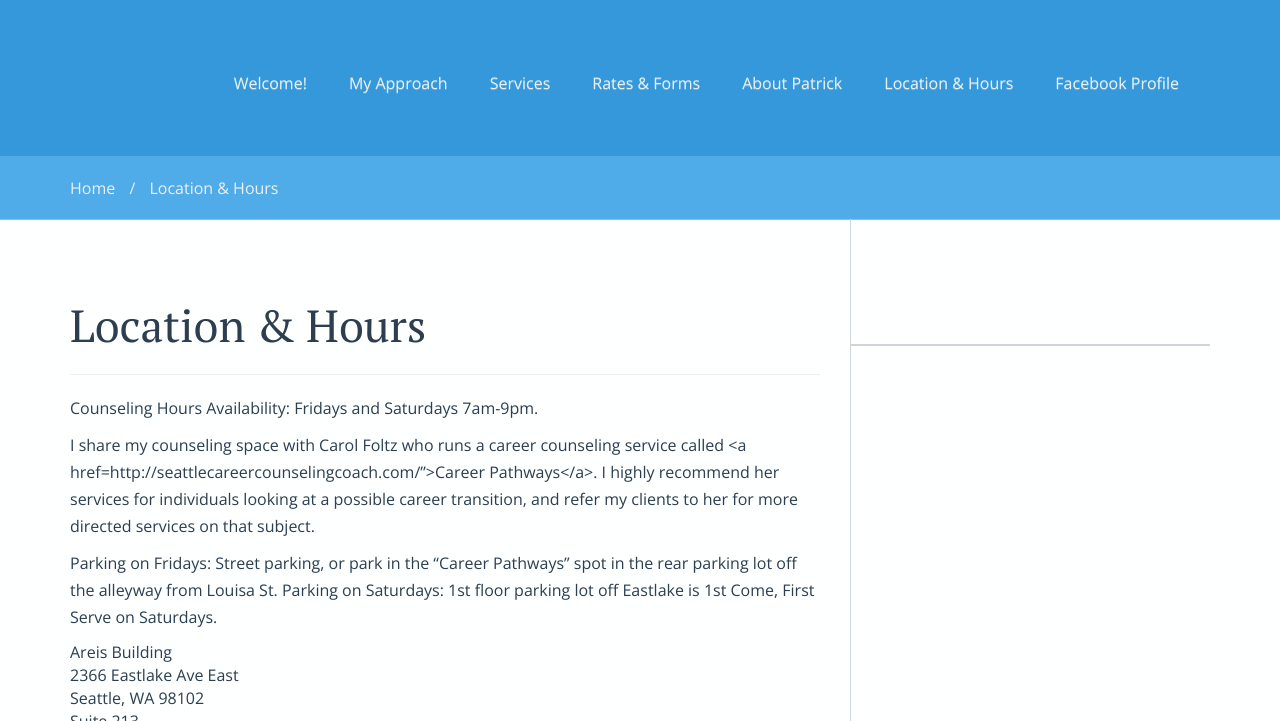
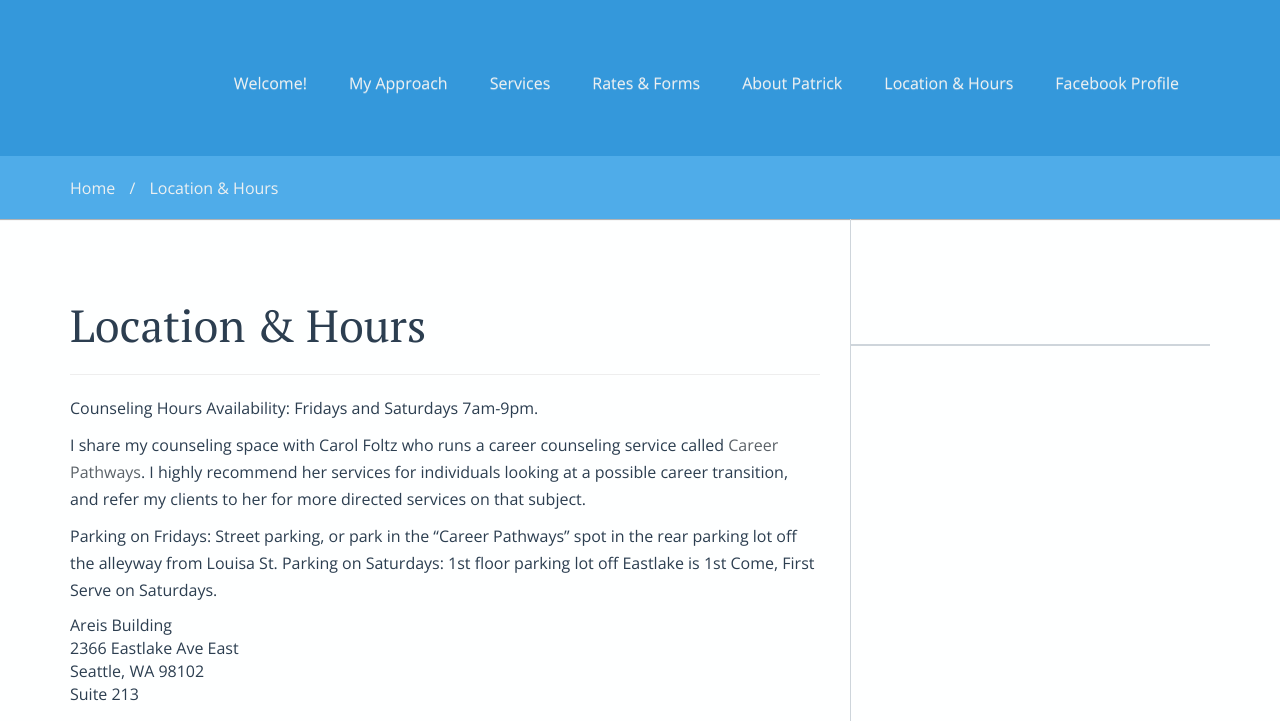
Before and after one commit to Patrick-Dougherty/patrick-dougherty.github.com, a Jekyll site: the page built from location_and_hours/index.md, in a window 1280 px wide and 900 px high, cut to the strip 0-721 px from the top of the window. Built offline with Jekyll 4.4.1, drawn with Linux system fonts in a browser that asks for light colours; nearby versions of some CDN libraries.

Commit message:
Fix Link

```diff
--- a/location_and_hours/index.md
+++ b/location_and_hours/index.md
@@ -7,7 +7,7 @@ description: "How and when to get to my office."
 
 Counseling Hours Availability: Fridays and Saturdays 7am-9pm.
 
-I share my counseling space with Carol Foltz who runs a career counseling service called <a href=http://seattlecareercounselingcoach.com/”>Career Pathways</a>. I highly recommend her services for individuals looking at a possible career transition, and refer my clients to her for more directed services on that subject.
+I share my counseling space with Carol Foltz who runs a career counseling service called <a href="http://seattlecareercounselingcoach.com/">Career Pathways</a>. I highly recommend her services for individuals looking at a possible career transition, and refer my clients to her for more directed services on that subject.
 
 Parking on Fridays: Street parking, or park in the "Career Pathways" spot in the rear parking lot off the alleyway from Louisa St.
 Parking on Saturdays: 1st floor parking lot off Eastlake is 1st Come, First Serve on Saturdays.
```
